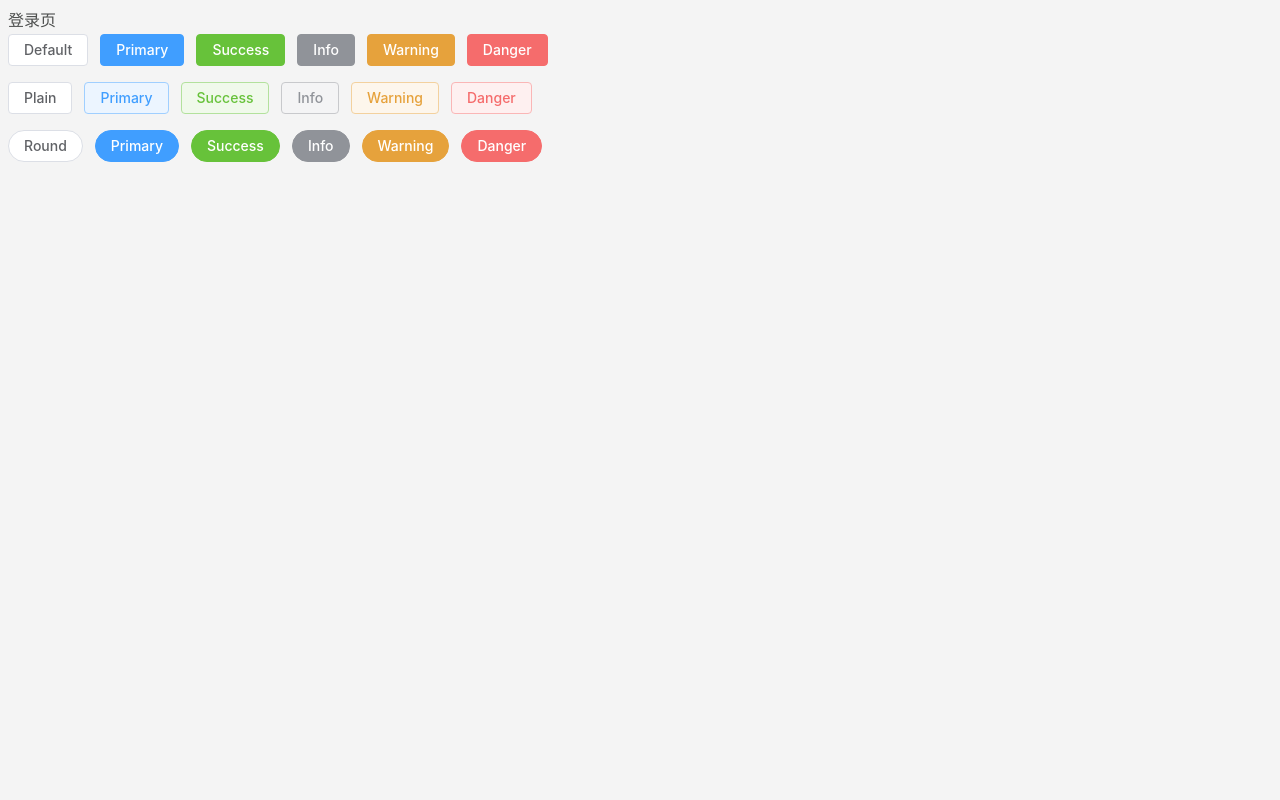
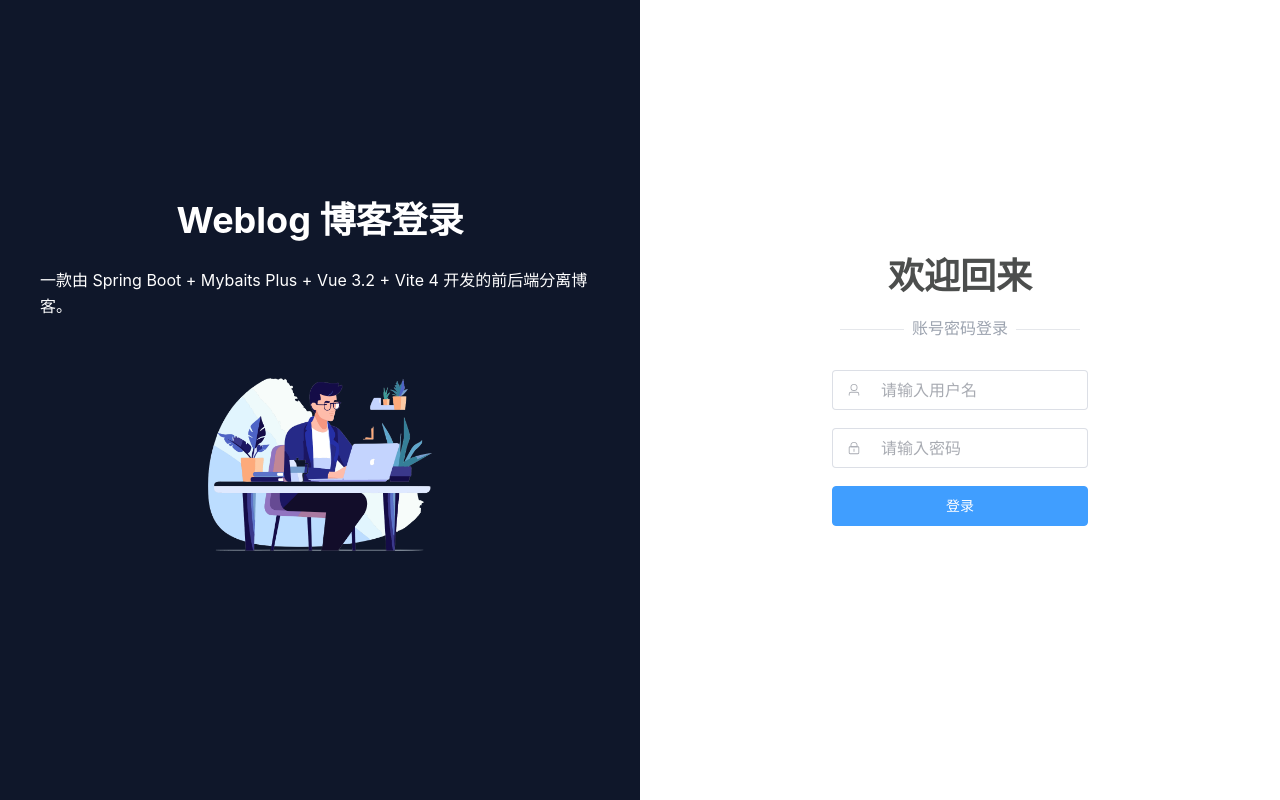
Before and after one commit to love233niang-design/weblog, a Vue app in the folder weblog-vue3/: page /#/login in a window 1280 px wide. Built offline with nearby package versions, Linux system fonts and the light colour scheme.

Commit message:
前端界面搭建

```diff
--- a/weblog-vue3/package.json
+++ b/weblog-vue3/package.json
@@ -9,6 +9,7 @@
     "preview": "vite preview"
   },
   "dependencies": {
+    "@element-plus/icons-vue": "^2.3.2",
     "element-plus": "^2.3.9",
     "flowbite": "^1.8.1",
     "vue": "^3.5.32",
--- a/weblog-vue3/src/assets/main.css
+++ b/weblog-vue3/src/assets/main.css
@@ -9,3 +9,7 @@
   background: #f4f4f4;
   line-height: 1.6;
 }
+
+[type='text']:focus, [type='email']:focus, [type='url']:focus, [type='password']:focus, [type='number']:focus, [type='date']:focus, [type='datetime-local']:focus, [type='month']:focus, [type='search']:focus, [type='tel']:focus, [type='time']:focus, [type='week']:focus, [multiple]:focus, textarea:focus, select:focus {
+  box-shadow: 0 0 0 1px transparent inset!important;
+}
--- a/weblog-vue3/src/main.js
+++ b/weblog-vue3/src/main.js
@@ -1,5 +1,5 @@
 import '@/assets/main.css'
-
+import * as ElementPlusIconsVue from '@element-plus/icons-vue'
 import { createApp } from 'vue'
 import App from '@/App.vue'
 // 导入路由
@@ -10,3 +10,8 @@
 // 应用路由
 app.use(router)
 app.mount('#app')
+
+// 引入图标
+for (const [key, component] of Object.entries(ElementPlusIconsVue)) {
+    app.component(key, component)
+}
--- a/weblog-vue3/src/pages/admin/login.vue
+++ b/weblog-vue3/src/pages/admin/login.vue
@@ -1,32 +1,49 @@
 <template>
-    <div class="p-2">
-        <h1>登录页</h1>
-        <el-row class="mb-4">
-            <el-button>Default</el-button>
-            <el-button type="primary">Primary</el-button>
-            <el-button type="success">Success</el-button>
-            <el-button type="info">Info</el-button>
-            <el-button type="warning">Warning</el-button>
-            <el-button type="danger">Danger</el-button>
-        </el-row>
+    <div class="grid grid-cols-2 h-screen">
+        <div class="col-span-2 order-2 p-10 md:col-span-1 md:order-1 bg-slate-900">
+            <!-- 指定为 flex 布局，并设置为屏幕垂直水平居中，高度为 100% -->
+            <div class="flex justify-center items-center h-full flex-col">
+                <h2 class="font-bold text-4xl mb-7 text-white">Weblog 博客登录</h2>
+                <p class="text-white">一款由 Spring Boot + Mybaits Plus + Vue 3.2 + Vite 4 开发的前后端分离博客。</p>
+                <!-- 指定图片宽度为父级元素的 1/2 -->
+                <img src="@/assets/developer.png" class="w-1/2">
+            </div>
+        </div>
+        <div class="col-span-2 order-1 md:col-span-1 md:order-2 bg-white">
+            <!-- flex-col 用于指定子元素垂直排列 -->
+            <div class="flex justify-center items-center h-full flex-col">
+                <!-- 大标题，设置字体粗细、大小、下边距 -->
+                <h1 class="font-bold text-4xl mb-5">欢迎回来</h1>
+                <!-- 设置 flex 布局，内容垂直水平居中，文字颜色，以及子内容水平方向 x 轴间距 -->
+                <div class="flex items-center justify-center mb-7 text-gray-400 space-x-2">
+                    <!-- 左边横线，高度为 1px, 宽度为 16，背景色设置 -->
+                    <span class="h-[1px] w-16 bg-gray-200"></span>
+                    <span>账号密码登录</span>
+                    <!-- 右边横线 -->
+                    <span class="h-[1px] w-16 bg-gray-200"></span>
+                </div>
+                <!-- 引入 Element Plus 表单组件，移动端设置宽度为 5/6，PC 端设置为 2/5 -->
+                <el-form class="w-5/6 md:w-2/5">
+                    <el-form-item>
+                        <!-- 输入框组件 -->
+                        <el-input size="large" placeholder="请输入用户名" :prefix-icon="User" clearable />
+                    </el-form-item>
+                    <el-form-item>
+                        <!-- 密码框组件 -->
+                        <el-input size="large" type="password" placeholder="请输入密码" :prefix-icon="Lock" clearable />
+                    </el-form-item>
+                    <el-form-item>
+                        <!-- 登录按钮，宽度设置为 100% -->
+                        <el-button class="w-full" size="large" type="primary">登录</el-button>
+                    </el-form-item>
+                </el-form>
 
-        <el-row class="mb-4">
-            <el-button plain>Plain</el-button>
-            <el-button type="primary" plain>Primary</el-button>
-            <el-button type="success" plain>Success</el-button>
-            <el-button type="info" plain>Info</el-button>
-            <el-button type="warning" plain>Warning</el-button>
-            <el-button type="danger" plain>Danger</el-button>
-        </el-row>
-
-        <el-row class="mb-4">
-            <el-button round>Round</el-button>
-            <el-button type="primary" round>Primary</el-button>
-            <el-button type="success" round>Success</el-button>
-            <el-button type="info" round>Info</el-button>
-            <el-button type="warning" round>Warning</el-button>
-            <el-button type="danger" round>Danger</el-button>
-        </el-row>
-
+            </div>
+        </div>
     </div>
 </template>
+
+<script setup>
+// 引入 Element Plus 中的用户、锁图标
+import { User, Lock } from '@element-plus/icons-vue'
+</script>
--- a/weblog-vue3/src/pages/frontend/index.vue
+++ b/weblog-vue3/src/pages/frontend/index.vue
@@ -3,7 +3,7 @@
         <div class="max-w-screen-xl flex flex-wrap items-center justify-between mx-auto p-4">
             <a href="/" class="flex items-center">
                 <img src="https://flowbite.com/docs/images/logo.svg" class="h-8 mr-3" alt="Flowbite Logo" />
-                <span class="self-center text-2xl font-semibold whitespace-nowrap dark:text-white">hq的博客</span>
+                <span class="self-center text-2xl font-semibold whitespace-nowrap dark:text-white">Weblog博客</span>
             </a>
             <div class="flex items-center md:order-2">
                 <button type="button" data-collapse-toggle="navbar-search" aria-controls="navbar-search"
```
Also changed, not shown: weblog-vue3/src/assets/developer.png (added), 1 other file (tests, documents, lock files or other folders). Lines whose indentation alone changed are shown as unchanged.
